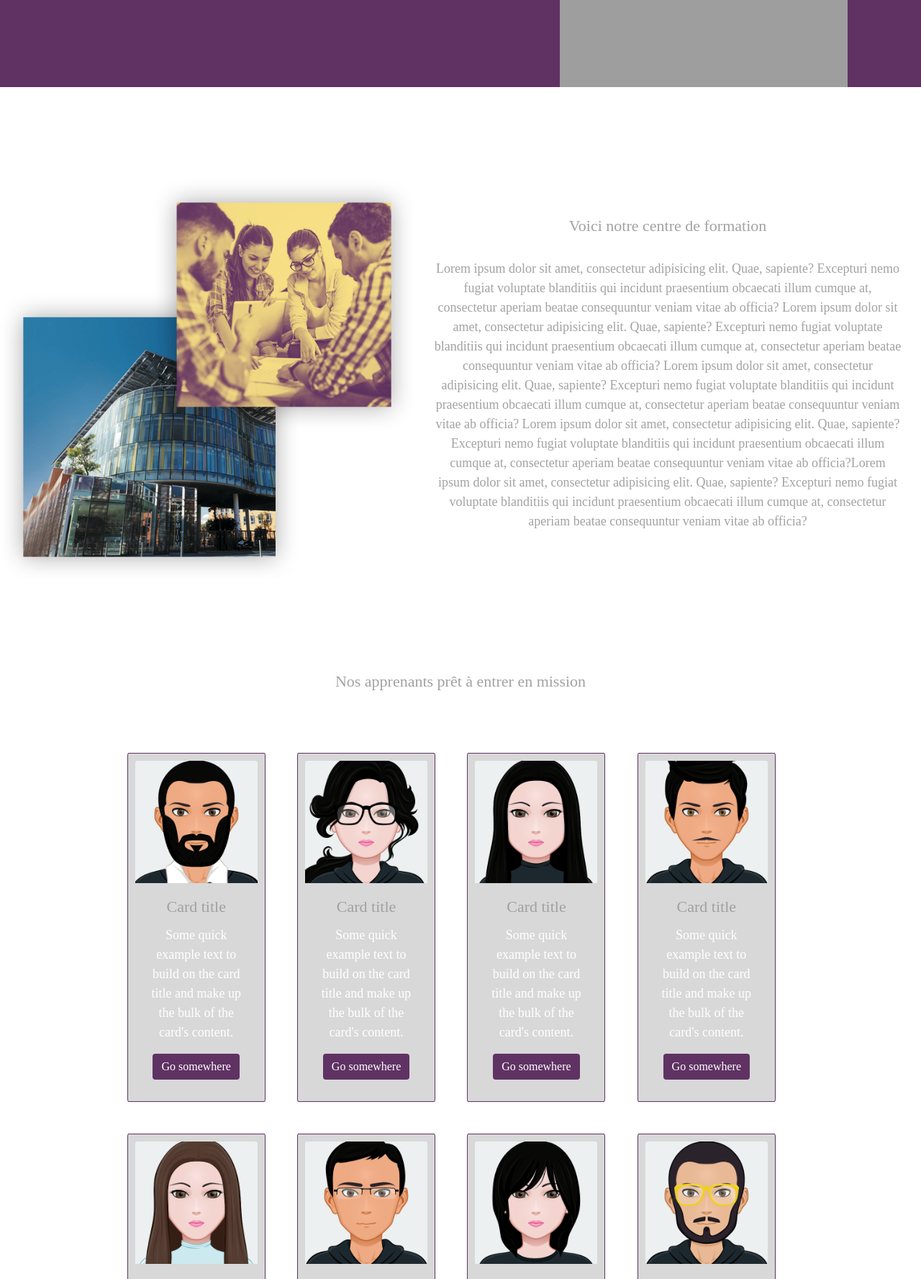
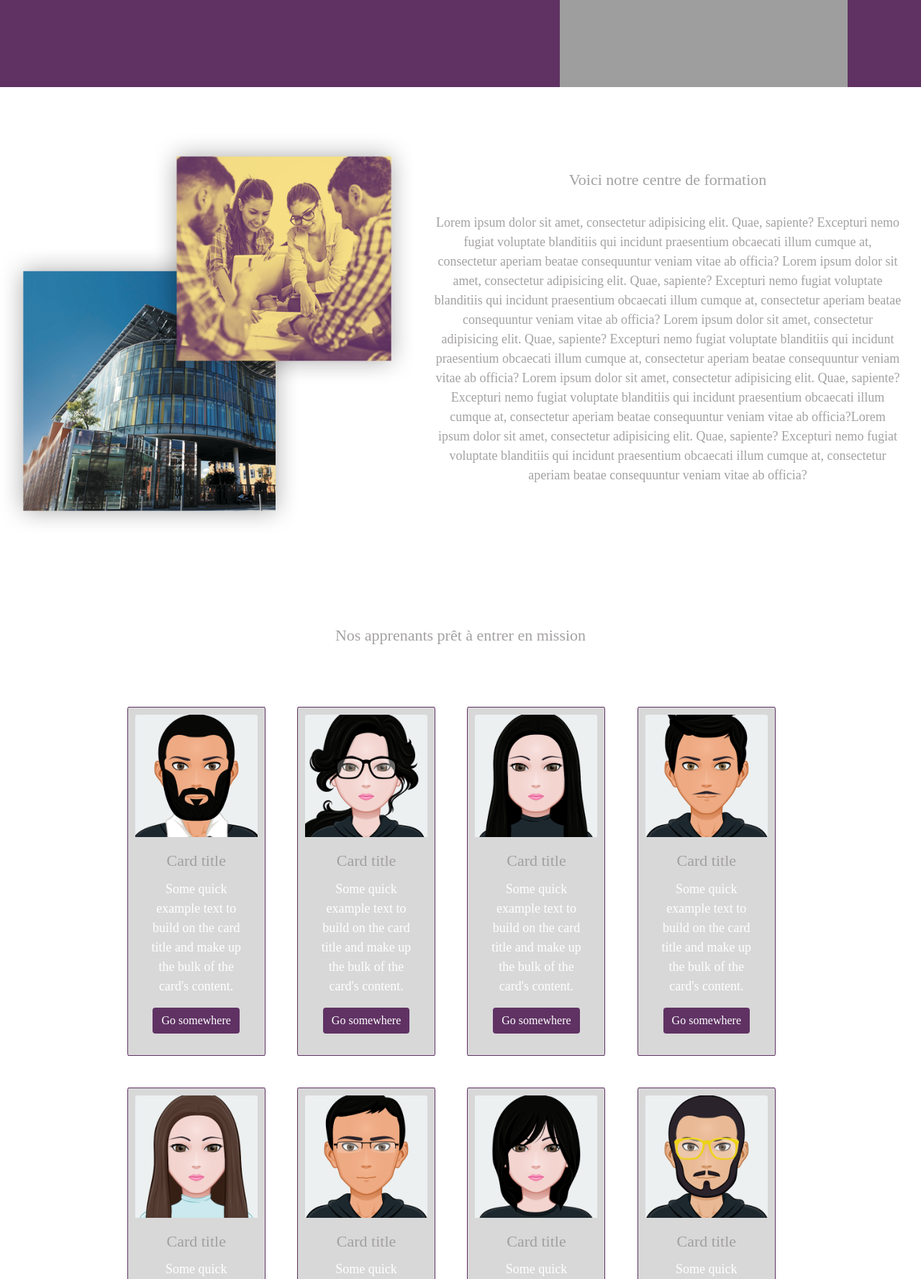
Before and after one commit to FranckMart/adopteunstafiaireRendu_FM, a PHP site: page / in a window 1280 px wide. Shown: the part 179-1956 px from the top of the page at 72% size. Run offline with PHP 8.4, Linux system fonts and the light colour scheme; grey boxes are pictures that could not be loaded.

Commit message:
modif content top

```diff
--- a/css/accueil.css
+++ b/css/accueil.css
@@ -137,7 +137,7 @@ header {
 .contentTop {
     width: 100%;
     margin: auto;
-    margin-top: 10%;
+    margin-top: 5%;
     display: flex;
 }
 
--- a/include/form.php
+++ b/include/form.php
@@ -1,4 +1,4 @@
-<form>
+<form action="#" method="POST">
     <div class="formTop">
         <div class="form-group">
             <label for="siret">Siret entreprise</label>
```
